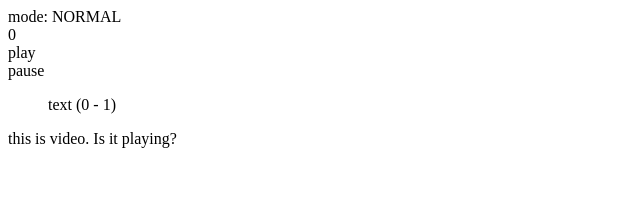
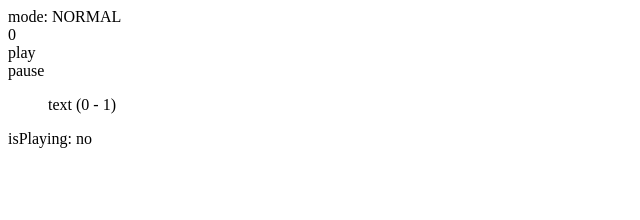
Before and after one commit to neojski/transcribe, a React app: page / in a window 1280 px wide. Shown: the top 220 px of the page, without its empty margins (0-640 px from the left). Built offline with nearby package versions, Linux system fonts and the light colour scheme; what mousetrap would draw is missing.

Commit message:
Add YouTube player

```diff
--- a/package.json
+++ b/package.json
@@ -14,6 +14,7 @@
     "react": "^15.2.1",
     "react-dom": "^15.2.1",
     "react-redux": "^4.4.5",
+    "react-youtube": "^7.0.1",
     "redux": "^3.5.2"
   },
   "devDependencies": {
--- a/src/actions/index.js
+++ b/src/actions/index.js
@@ -33,3 +33,11 @@ export const pause = () => {
     type: 'PAUSE',
   };
 }
+
+export const togglePlayPause = (video) => {
+  if (video.isPlaying) {
+    return pause();
+  } else {
+    return play();
+  }
+}
--- a/src/components/Video.js
+++ b/src/components/Video.js
@@ -1,37 +1,45 @@
 import React from 'react'
+import YouTube from 'react-youtube'
 
 export class Video extends React.Component {
   constructor () {
     super();
-    this._time = 0;
+    this._player = null;
   }
 
   tick () {
-    this.props.tick(this._time);
+    this.props.tick(this._player.getCurrentTime());
   }
   startTicking () {
     if (!this.props.isPlaying) {
-      this._interval = setInterval(() => {
-        this._time++;
-        this.tick();
-      }, 100);
+      this._interval = setInterval(this.tick.bind(this), 100);
     }
   }
   stopTicking () {
     clearInterval(this._interval);
   }
   componentWillReceiveProps (props) {
+    if (!this._player) {
+      return alert('Player not ready');
+    }
     if (props.isPlaying) {
+      this._player.playVideo();
       this.startTicking();
     } else {
+      this._player.pauseVideo();
       this.stopTicking();
     }
   }
+
+  handleReady (e) {
+    this._player = e.target;
+  }
+
   render () {
-    let isPlaying = this.props.isPlaying;
     return <div>
-      <span>this is video. Is it playing? {isPlaying}</span>
-    </div>;
+      <div>isPlaying: {this.props.isPlaying ? 'yes' : 'no'}</div>
+      <YouTube videoId="M7lc1UVf-VE" onReady={this.handleReady.bind(this)} onPlay={this.startTicking.bind(this)} onPause={this.stopTicking.bind(this)} />
+    </div>
   }
 }
 
--- a/src/index.js
+++ b/src/index.js
@@ -2,7 +2,7 @@ import React from 'react'
 import { render } from 'react-dom'
 import { Provider } from 'react-redux'
 import { createStore } from 'redux'
-import { tick, setMode } from './actions'
+import { tick, setMode, togglePlayPause } from './actions'
 import todoApp from './reducers'
 import App from './components/App'
 import Mousetrap from 'mousetrap'
@@ -19,6 +19,12 @@ Mousetrap.bind('esc', function () {
   store.dispatch(setMode('NORMAL'));
 });
 
+Mousetrap.bind('space', function () {
+  if (store.getState().mode === 'NORMAL') {
+    store.dispatch(togglePlayPause(store.getState().video));
+  }
+});
+
 
 render(
   <Provider store={store}>
```
